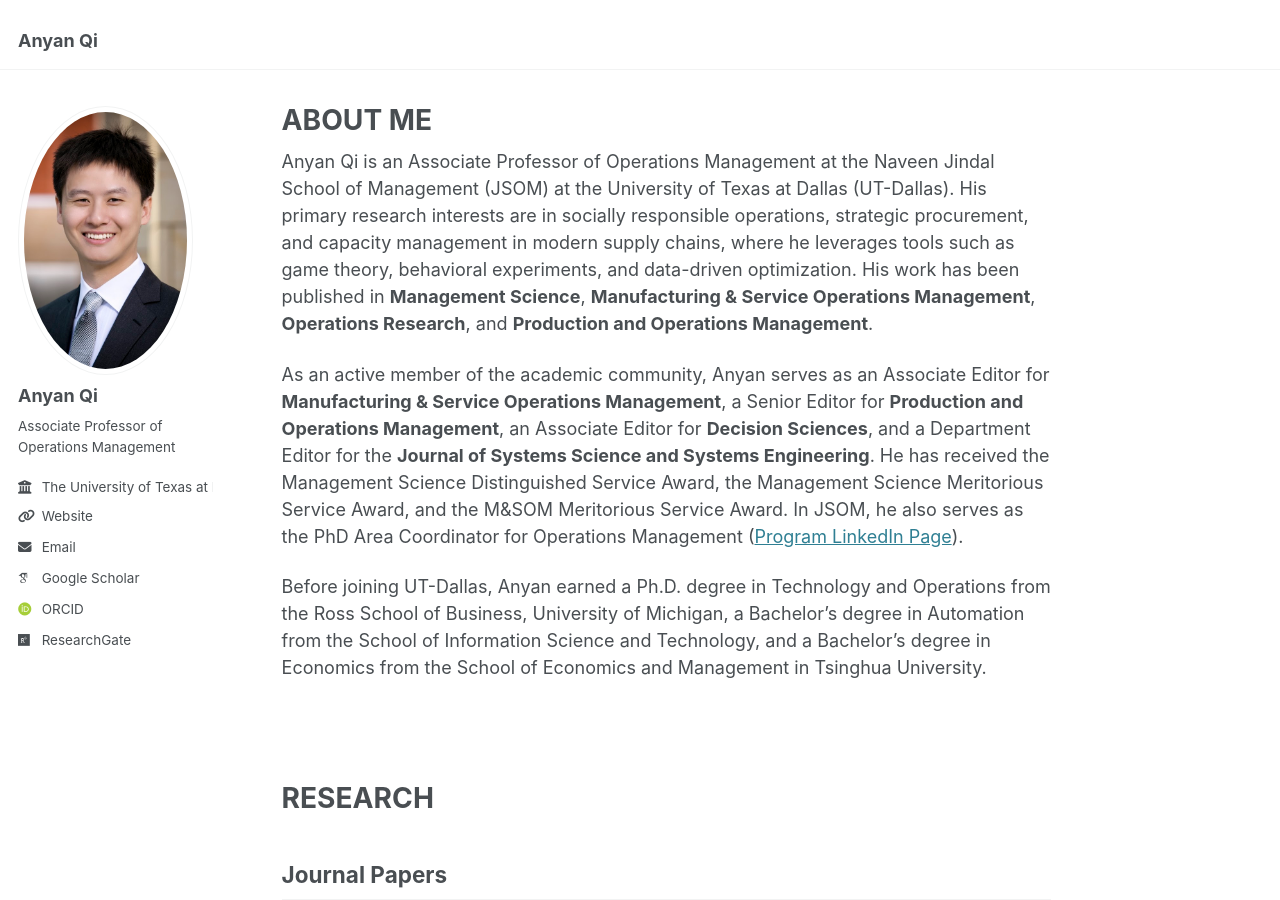
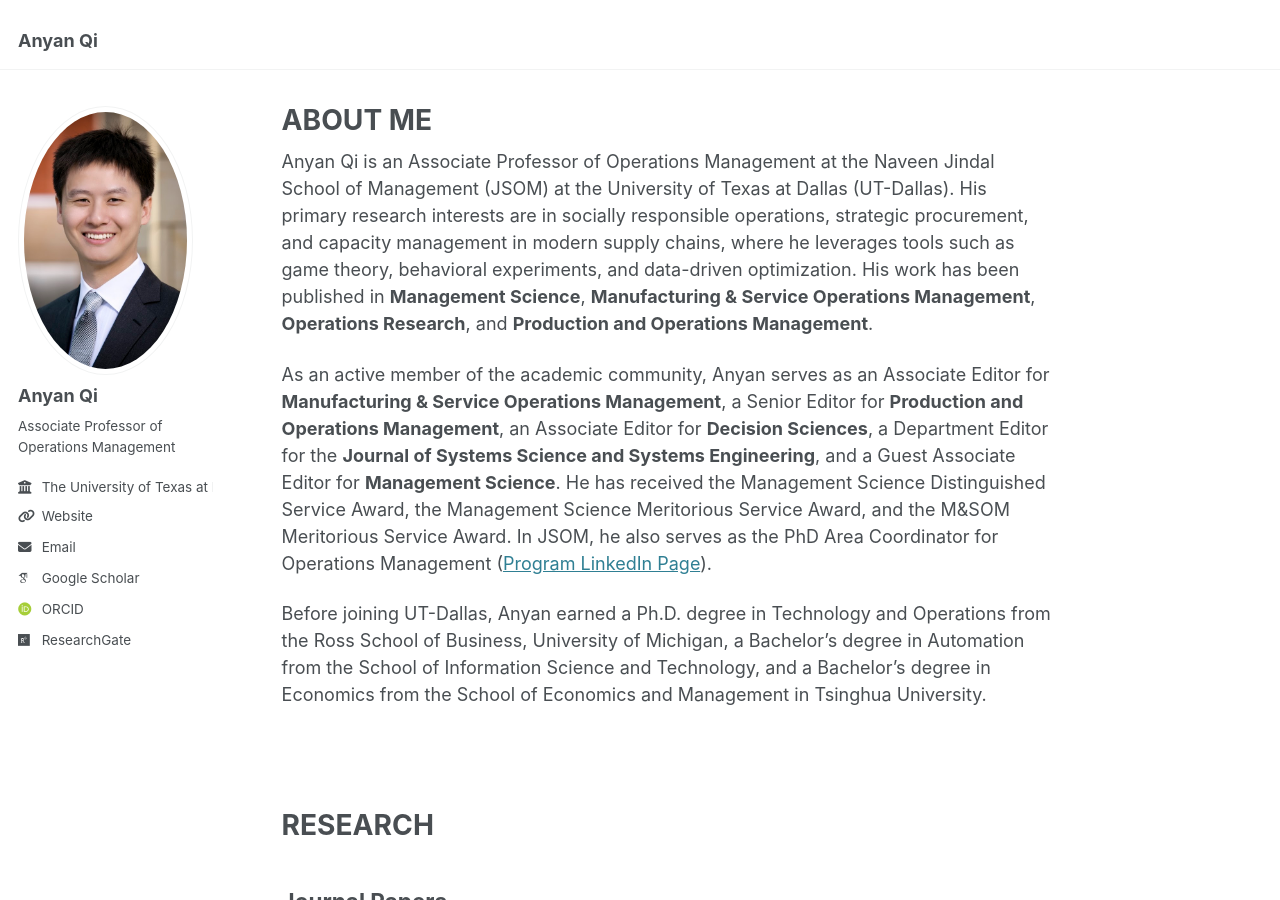
Before and after one commit to qi-anyan/qi-anyan.github.io, a Jekyll site: the page built from _pages/about.md, in a window 1280 px wide and 900 px high. Built offline with Jekyll 4.4.1, drawn with Linux system fonts in a browser that asks for light colours; some web fonts are replaced; some of the changed text lies outside the part shown.

Commit message:
Initial commit

```diff
--- a/_pages/about.md
+++ b/_pages/about.md
@@ -9,7 +9,7 @@ redirect_from:
 
 Anyan Qi is an Associate Professor of Operations Management at the Naveen Jindal School of Management (JSOM) at the University of Texas at Dallas (UT-Dallas). His primary research interests are in socially responsible operations, strategic procurement, and capacity management in modern supply chains, where he leverages tools such as game theory, behavioral experiments, and data-driven optimization. His work has been published in **Management Science**, **Manufacturing & Service Operations Management**, **Operations Research**, and **Production and Operations Management**.
 
-As an active member of the academic community, Anyan serves as an Associate Editor for **Manufacturing & Service Operations Management**, a Senior Editor for **Production and Operations Management**, an Associate Editor for **Decision Sciences**, and a Department Editor for the **Journal of Systems Science and Systems Engineering**. He has received the Management Science Distinguished Service Award, the Management Science Meritorious Service Award, and the M&SOM Meritorious Service Award. In JSOM, he also serves as the PhD Area Coordinator for Operations Management ([Program LinkedIn Page](https://www.linkedin.com/company/jsom-operations-management-phd-program/?viewAsMember=true)).
+As an active member of the academic community, Anyan serves as an Associate Editor for **Manufacturing & Service Operations Management**, a Senior Editor for **Production and Operations Management**, an Associate Editor for **Decision Sciences**, a Department Editor for the **Journal of Systems Science and Systems Engineering**, and a Guest Associate Editor for **Management Science**. He has received the Management Science Distinguished Service Award, the Management Science Meritorious Service Award, and the M&SOM Meritorious Service Award. In JSOM, he also serves as the PhD Area Coordinator for Operations Management ([Program LinkedIn Page](https://www.linkedin.com/company/jsom-operations-management-phd-program/?viewAsMember=true)).
 
 Before joining UT-Dallas, Anyan earned a Ph.D. degree in Technology and Operations from the Ross School of Business, University of Michigan, a Bachelor’s degree in Automation from the School of Information Science and Technology, and a Bachelor’s degree in Economics from the School of Economics and Management in Tsinghua University.
 
@@ -178,6 +178,7 @@ SERVICE
 - Senior Editor for **Production and Operations Management** (2019–present)
 - Associate Editor for **Decision Sciences** (2022–present)
 - Department Editor for **Journal of Systems Science and Systems Engineering** (2025-present)
+- Guest Associate Editor for **Management Science** (2024-present)
 
 
 ### Referee Service
```
